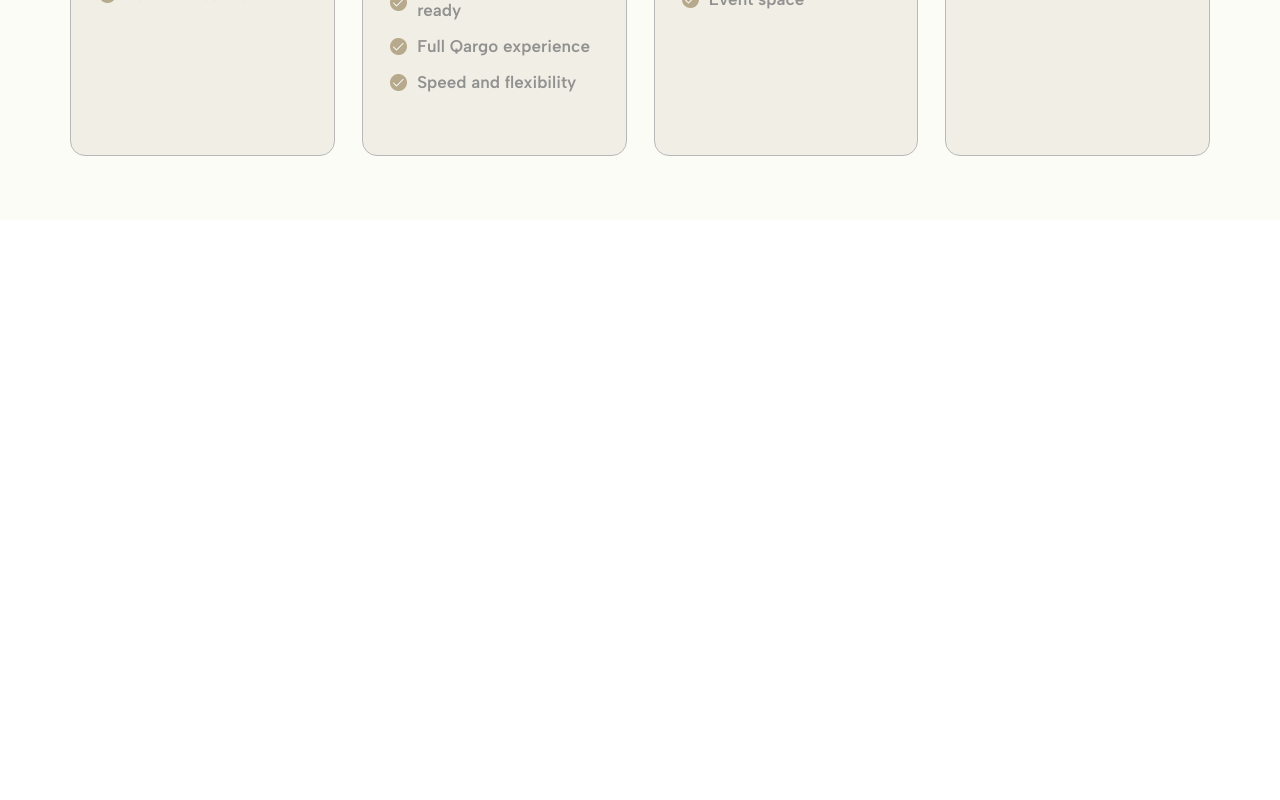
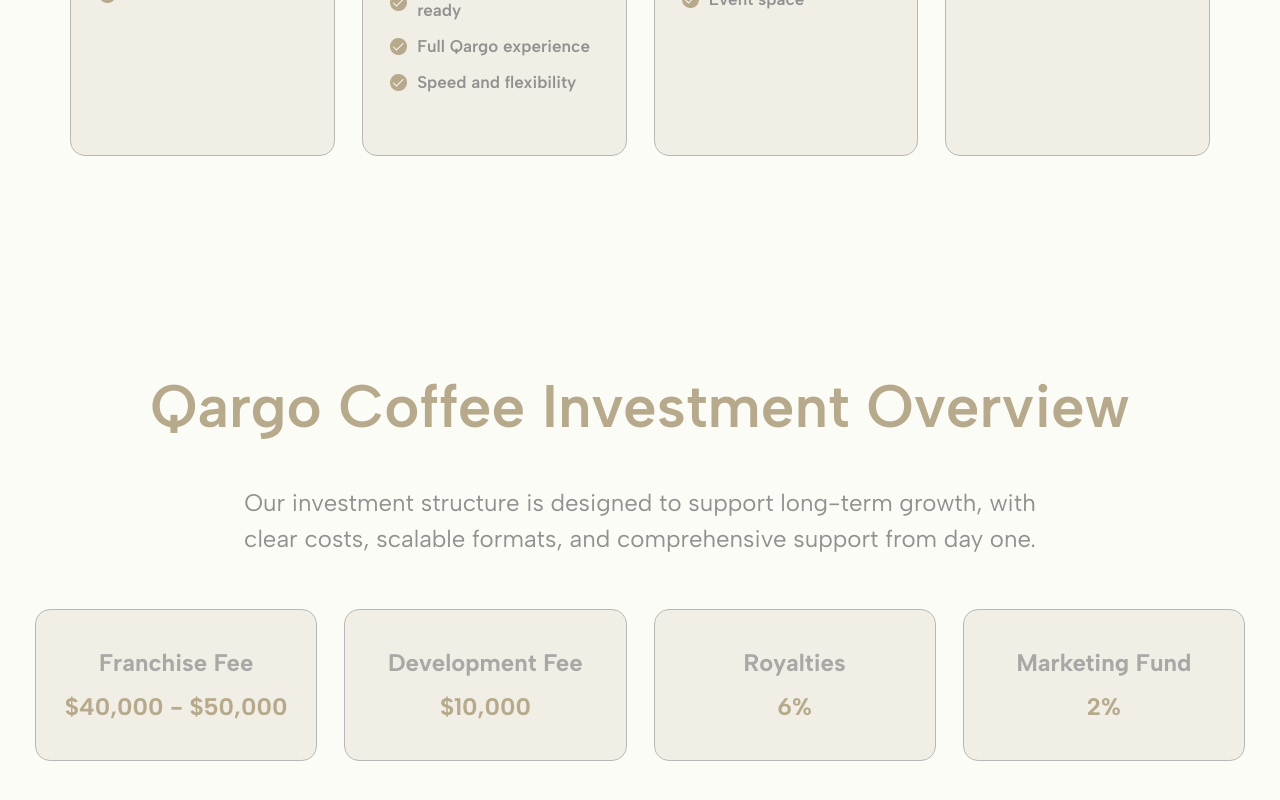
Before and after one commit to JhonveraDev/qargo_coffee_v3, a React (Vite) app: page /franchise in a window 1280 px wide. Shown: the part 1593-2393 px from the top of the page. Before the commit the page ends 1813 px from the top, so only its background shows below. Built offline with nearby package versions, Linux system fonts and the light colour scheme.

Commit message:
feat(franchise): add InvestmentOverview component with styling and data integration

```diff
--- a/src/assets/styles/global.css
+++ b/src/assets/styles/global.css
@@ -1885,3 +1885,68 @@
     padding: 0rem 1.5rem 4rem;;
   }
 }
+
+/* ===== FRANCHISE PAGE - Section / Investment Overview ===== */
+.investment-overview {
+  text-align: center;
+  max-width: 100%;
+  width: 100%;
+  padding: 160px 0px;
+}
+
+.investment-overview__cards {
+  display: grid;
+  grid-template-columns: repeat(4, 1fr);
+  gap: 27px;
+  padding: 0 68px;
+}
+
+.investment-overview__card {
+  display: flex;
+  justify-content: center;
+  align-items: center;
+  flex-direction: column;
+  padding: 41px 20px;
+  border-radius: 15px;
+  border: 1px solid #B8B8B8;
+  background-color: var(--bg-secondary);
+  gap: 20px;
+}
+
+.investment-overview__title {
+  color: var(--color-secondary);
+  font-size: 60px;
+  line-height: 87%;
+  font-weight: 600;
+}
+
+.investment-overview__description {
+  color: var(--text-main);
+  line-height: 150%;
+  font-weight: 400;
+  margin: 52px auto;
+  max-width: 850px;
+  width: 100%;
+}
+
+.investment-overview__card-title {
+  font-size: 24px;
+  font-weight: 700;
+  line-height: 100%;
+  font-family: var(--font-main);
+  color: #A9A8A6;
+}
+
+.investment-overview__card-value {
+  font-size: 24px;
+  font-weight: 700;
+  line-height: 100%;
+  font-family: var(--font-main);
+  color: var(--text-secondary);
+}
+
+@media (max-width: 1285px) {
+  .investment-overview__cards {
+    padding: 0 35px;
+  }
+}
--- a/src/features/franchise/components/BusinessModels.tsx
+++ b/src/features/franchise/components/BusinessModels.tsx
@@ -1,10 +1,11 @@
 import React, { useRef, useState } from "react";
+
 import { Title, Text } from "../../../ui/components/index";
 
 import { BUSINESS_MODELS } from "../data/businessModels.data";
 import franchiseCheck from "../../../assets/images/franchise/franchise-check.png";
 
-export const BusinessModels: React.FC = () => {
+export const BusinessModels = () => {
   const containerRef = useRef<HTMLDivElement>(null);
   const [activeIndex, setActiveIndex] = useState(0);
 
@@ -38,7 +39,7 @@
           text="Choose from four proven Qargo Coffee franchise formats, each designed to
           match different markets, locations, and investment levels. However you
           think big, there’s a Qargo built for you!"
-          size="md"
+          size="lg"
           className="business-models__description"
         />
       </div>
--- /dev/null
+++ b/src/features/franchise/components/InvestmentOverview.tsx
@@ -0,0 +1,37 @@
+import React from 'react'
+
+import { Title, Text } from "../../../ui/components/index";
+
+import { INVESTMENT_OVERVIEW_ITEMS } from "../data/investmentOverview.data";
+
+export const InvestmentOverview = () => {
+  return (
+    <section className="investment-overview">
+      <Title
+        title="Qargo Coffee Investment Overview"
+        as="h2"
+        size="sm"
+        className="investment-overview__title"
+      />
+
+      <Text
+        text="Our investment structure is designed to support long-term growth, with clear costs, scalable formats, and comprehensive support from day one. "
+        size="lg"
+        className="investment-overview__description"
+      />
+
+      <div className="investment-overview__cards">
+        {INVESTMENT_OVERVIEW_ITEMS.map((item, index) => (
+          <div className="investment-overview__card" key={index}>
+            <h4 className="investment-overview__card-title">
+              {item.title}
+            </h4>
+            <p className="investment-overview__card-value">
+              {item.value}
+            </p>
+          </div>
+        ))}
+      </div>
+    </section>
+  )
+}
--- /dev/null
+++ b/src/features/franchise/data/investmentOverview.data.ts
@@ -0,0 +1,23 @@
+interface InvestmentOverviewItem {
+  title: string
+  value: string
+}
+
+export const INVESTMENT_OVERVIEW_ITEMS: InvestmentOverviewItem[] = [
+  {
+    title: 'Franchise Fee',
+    value: '$40,000 - $50,000',
+  },
+  {
+    title: 'Development Fee',
+    value: '$10,000',
+  },
+  {
+    title: 'Royalties',
+    value: '6%',
+  },
+  {
+    title: 'Marketing Fund',
+    value: '2%',
+  },
+]
--- a/src/features/franchise/index.ts
+++ b/src/features/franchise/index.ts
@@ -1,2 +1,3 @@
 export * from './components/HeaderFranchise';
 export * from './components/BusinessModels';
+export * from './components/InvestmentOverview';
--- a/src/features/franchise/page/FranchisePage.tsx
+++ b/src/features/franchise/page/FranchisePage.tsx
@@ -1,12 +1,13 @@
 import React from 'react'
 
-import { HeaderFranchise, BusinessModels } from '../index';
+import { HeaderFranchise, BusinessModels, InvestmentOverview } from '../index';
 
 export const FranchisePage = () => {
   return (
     <>
       <HeaderFranchise />
       <BusinessModels />
+      <InvestmentOverview />
     </>
   )
 }
```
